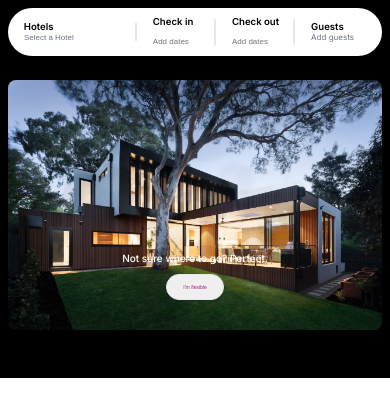
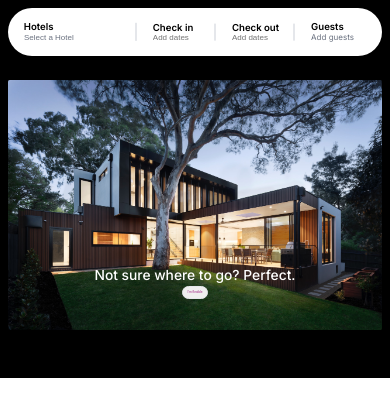
Before and after one commit to ttsamanemashaba004/airbnb-clone, a React (Vite) app in the folder frontend/: page / in a window 390 px wide. Shown: the top 416 px of the page. Built offline with nearby package versions, Linux system fonts and the light colour scheme.

Commit message:
Made Hero Image responsive
Done with Hero section

```diff
--- a/frontend/src/components/HeroSection/BigCard/BigCard.css
+++ b/frontend/src/components/HeroSection/BigCard/BigCard.css
@@ -1,7 +1,7 @@
 .hero_image {
   width: 100%;
   height: auto;
-  border-radius: 8px;
+  border-radius: 0.416vw;
 }
 
 .bigcard_container {
@@ -15,107 +15,28 @@
   position: absolute;
   display: flex;
   flex-direction: column;
-  gap: 2rem;
+  gap: 1.25vw;
   align-items: center;
-  bottom: 12%;
+  bottom: 7.8vw;
 }
 
 .text {
   font-weight: 500;
-  font-size: 68px;
-  line-height: 56px;
+  font-size: 3.54vw;
+  line-height: 2.91vw;
   letter-spacing: 0%;
 }
 
 button {
-  max-width: 129px;
-  height: 56px;
-  gap: 8px;
-  padding: 16px 24px;
-  border-radius: 100px;
+  max-width: 7vw;
+  padding: 0.833vw 1.25vw;
+  border-radius: 5.2vw;
   border: 1px solid #e5e7eb;
   font-weight: 500;
-  font-size: 16px;
-  line-height: 24px;
+  font-size: 0.8333vw;
+  line-height: 1.25vw;
   letter-spacing: 0%;
   color: #9E1F83;
   cursor: pointer;
 
 }
-
-/* Responsive Styles */
-@media (max-width: 1200px) {
-    .text {
-      font-size: 56px;
-      line-height: 48px;
-    }
-  }
-
-  @media (max-width: 992px) {
-    .text {
-      font-size: 48px;
-      line-height: 40px;
-    }
-
-    button {
-      padding: 12px 20px;
-      font-size: 14px;
-    }
-  }
-
-  @media (max-width: 768px) {
-    .text {
-      font-size: 36px;
-      line-height: 32px;
-    }
-
-    .text_and_button {
-      gap: 0.8rem; /* Adjust gap for smaller screens */
-      bottom: 18%; /* Adjust position for smaller screens */
-    }
-
-    button {
-      padding: 10px 16px;
-      font-size: 12px;
-    }
-  }
-
-  @media (max-width: 576px) {
-    .text {
-      font-size: 18px;
-      line-height: 28px;
-    }
-
-    .text_and_button {
-      gap: 0.5rem; /* Adjust gap for smaller screens */
-      bottom: 10%; /* Adjust position for smaller screens */
-    }
-
-    button {
-        max-width: 60px;
-        height: 26px;
-        display: flex;
-        align-items: center;
-        border-radius: 100px;
-        border: 1px solid #e5e7eb;
-        font-weight: 500;
-        font-size: 5px;
-        letter-spacing: 0%;
-        color: #9E1F83;
-        cursor: pointer;
-    }
-  }
-
-  @media (max-width: 480px) {
-    .text {
-      font-size: 10px;
-      line-height: 28px;
-    }
-
-    .text_and_button {
-      gap: 0.1rem; /* Adjust gap for smaller screens */
-      bottom: 12%; /* Adjust position for smaller screens */
-    }
-
-
-  }
--- a/frontend/src/components/HeroSection/Search/Search.css
+++ b/frontend/src/components/HeroSection/Search/Search.css
@@ -11,6 +11,31 @@
   background-color: #fff;
   color: black;
 }
+.react-datepicker-wrapper {
+
+  width: 90%;
+  height: 100%;
+  display: flex;
+}
+
+.react-datepicker__input-container {
+
+  width: 90%;
+  height: 100%;
+  flex: 1;
+  display: flex;
+
+}
+
+.react-datepicker-wrapper input {
+
+  height: 100%;
+  width: 100%;
+  text-decoration: none;
+  flex: 1;
+}
+
+
 
 .item {
   display: flex;
@@ -247,7 +272,7 @@
     flex: 1;
   }
 
-  .react-datepicker__month{
+  .react-datepicker__month {
     flex: 1;
   }
 
```
